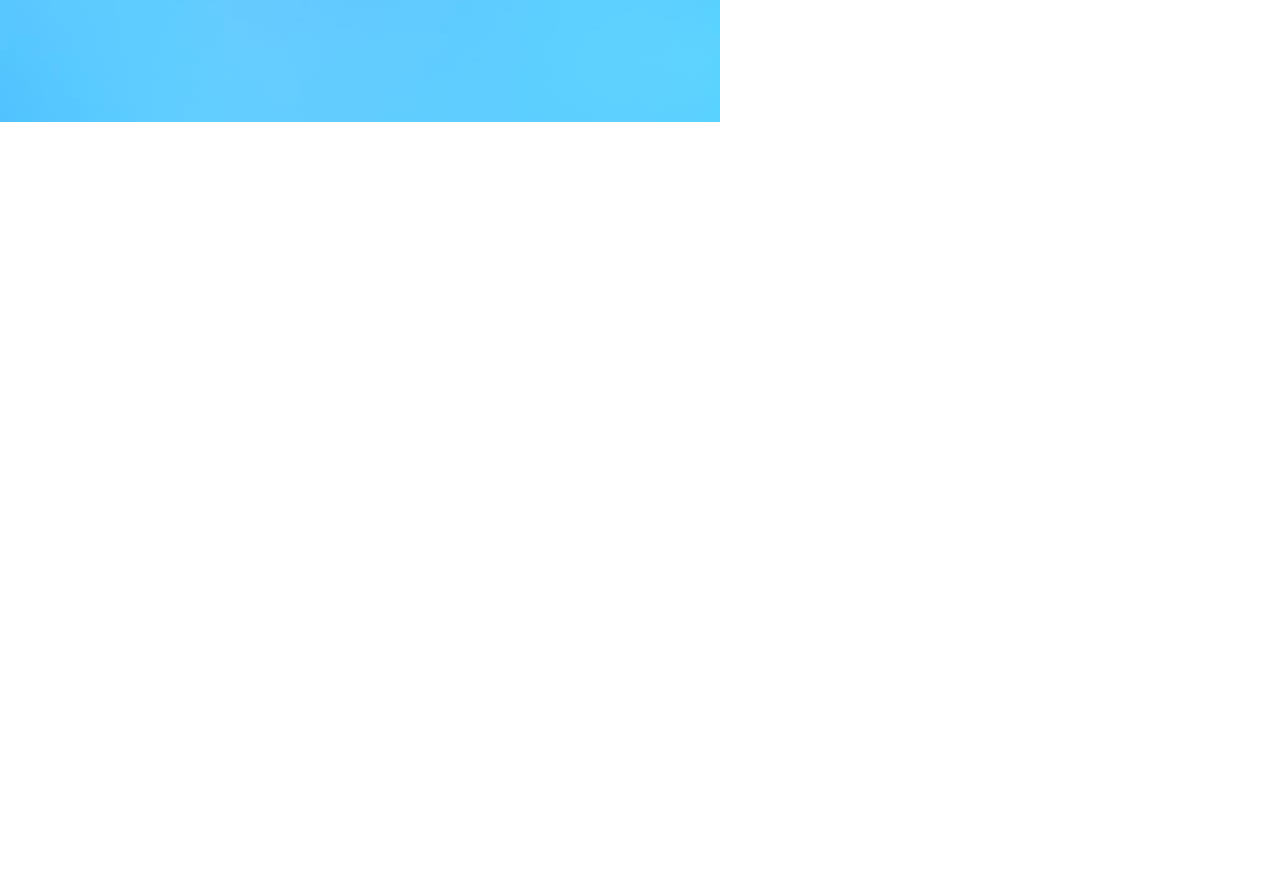
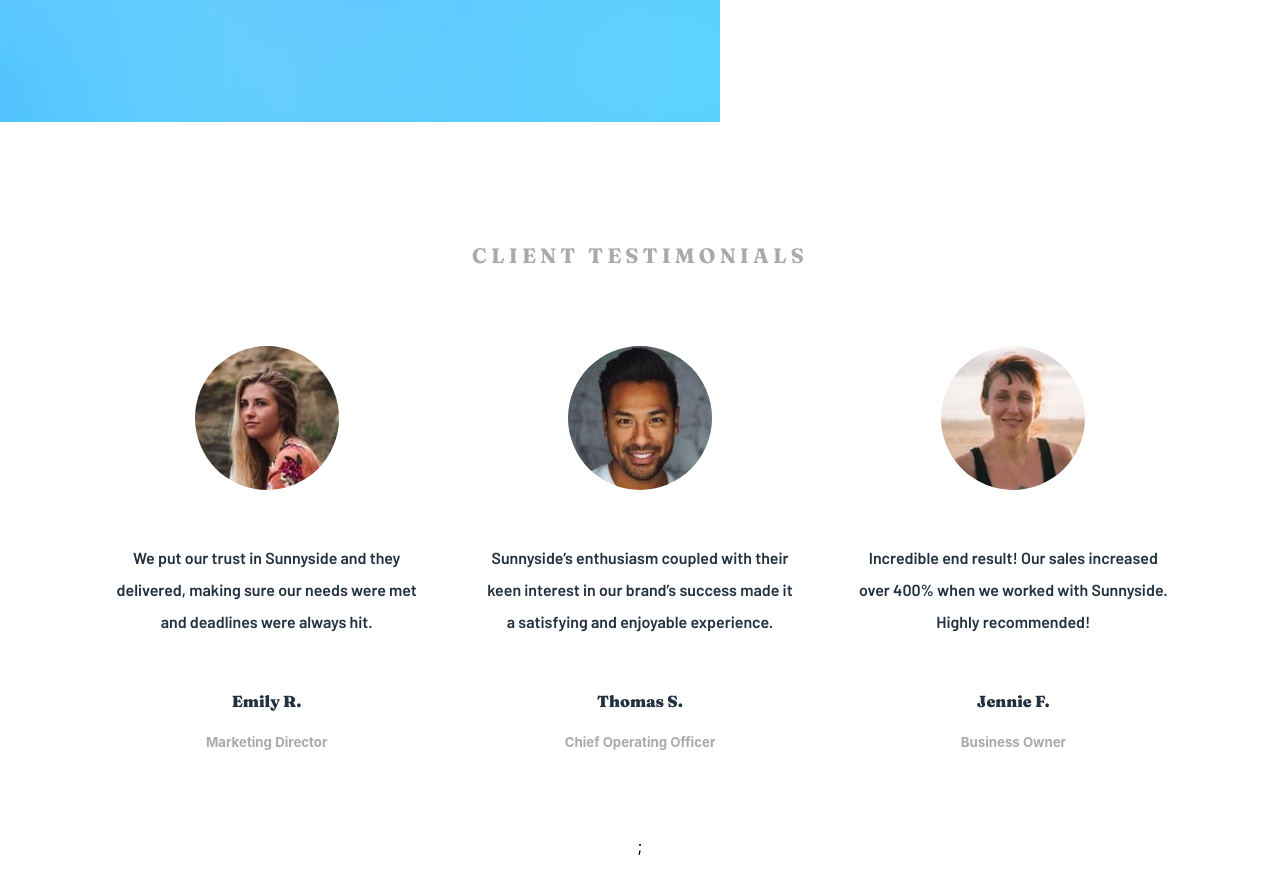
Before and after one commit to Francine-Pepe/sunnyside, a React (Create React App) app: page / in a window 1280 px wide. Shown: the part 4140-5033 px from the top of the page. Before the commit the page ends 4505 px from the top, so only its background shows below. Built offline with nearby package versions, Linux system fonts and the light colour scheme.

Commit message:
testimonials added

```diff
--- a/src/App.js
+++ b/src/App.js
@@ -2,12 +2,14 @@
 import './App.css';
 import Header from './Components/Header/Header';
 import Main from './Components/Main/Main';
+import Testimonals from './Components/Testimonals/Testimonals';
 
 function App() {
   return (
     <div className="App">
       <Header />
       <Main />
+      <Testimonals />
     </div>
   );
 }
--- a/src/Components/Main/Main.css
+++ b/src/Components/Main/Main.css
@@ -77,6 +77,11 @@
   background-image: url("./../Images/Desktop/image-graphic-design.jpg");
 }
 
+.cherry_bg p,
+.cherry_bg h1 {
+  color: hsl(167, 40%, 24%);
+}
+
 .grid-item_areas {
   display: flex;
   flex-direction: column;
@@ -89,15 +94,15 @@
   font-size: 2em;
   font-weight: 900;
   font-family: "Fraunces", serif;
-  color: hsl(167, 40%, 24%);
-}
-
-.grid-item_areas p {
-  color: hsl(167, 40%, 24%);
 }
 
 .tangerin_bg {
   background-image: url("./../Images/Desktop/image-photography.jpg");
+}
+
+.tangerin_bg p,
+.tangerin_bg h1 {
+  color: hsl(198, 62%, 26%);
 }
 
 /* Underline effect */
--- a/src/Components/Testimonals/Testimonals.css
+++ b/src/Components/Testimonals/Testimonals.css
@@ -2,12 +2,61 @@
   max-width: 1440px;
   height: 100vh;
   background-color: hsl(0, 0%, 100%);
+  display: flex;
+  flex-direction: column;
+  align-items: center;
+  padding: 5em;
 }
 
 .grid_container_testimals {
-  display: grid;
+  display: flex;
   justify-content: center;
-  grid-template-columns: repeat(auto-fill, minmax(720px, 1fr));
   padding: 0;
-  border: 1px solid black;
 }
+
+.grid_testimonal {
+  background-color: rgba(255, 255, 255, 0.8);
+  text-align: center;
+  padding: 4em 2em;
+  width: 100%;
+}
+
+.testimonial_text {
+  height: 5em;
+  width: 100%;
+  padding: 2em 0;
+
+}
+
+.testimonial_text p {
+  font-family: "Barlow", sans-serif;
+  color: hsl(212, 27%, 19%);
+  line-height: 2;
+}
+
+.grid_testimonal img {
+  border-radius: 50%;
+}
+
+.testimonals_container h1 {
+  color: hsl(210, 4%, 67%);
+  font-size: 1.3em;
+  font-family: "Fraunces", serif;
+  text-transform: uppercase;
+  letter-spacing: 0.2em;
+  margin-top: 2em;
+}
+
+.testimonial_name {
+  padding-top: 2em;
+}
+
+.testimonial_name h4 {
+  font-family: "Fraunces", serif;
+  color: hsl(212, 27%, 19%);
+  font-weight: 900;
+}
+
+.testimonial_profession h5 {
+  color: hsl(210, 4%, 67%);
+}
--- a/src/Components/Testimonals/Testimonals.js
+++ b/src/Components/Testimonals/Testimonals.js
@@ -1,4 +1,3 @@
-import { experimentalStyled } from "@mui/material";
 import "./Testimonals.css";
 import Emily from "./../Images/image-emily.jpg";
 import Thomas from "./../Images/image-thomas.jpg";
@@ -29,11 +28,24 @@ export default function Testimonals() {
   return (
     <>
       <div className="testimonals_container">
+        <h1>Client Testimonials</h1>
         <div className="grid_container_testimals">
-          <div className="grid_testimonal">
-
-          </div>
+          {testimonals.map((testimonals, id) => (
+            <div className="grid_testimonal">
+              <img src={testimonals.image} alt="client" />
+              <div className="testimonial_text">
+                <p> {testimonals.text} </p>
+              </div>
+              <div className="testimonial_name">
+                <h4> {testimonals.name} </h4>
+              </div>
+              <div className="testimonial_profession">
+                <h5> {testimonals.profession} </h5>
+              </div>
+            </div>
+          ))}
         </div>
+        ;
       </div>
     </>
   );
```
Also changed, not shown: src/Components/Footer/Footer.js (added, +17 -0 lines), src/Components/Footer/Footer.css (added).
